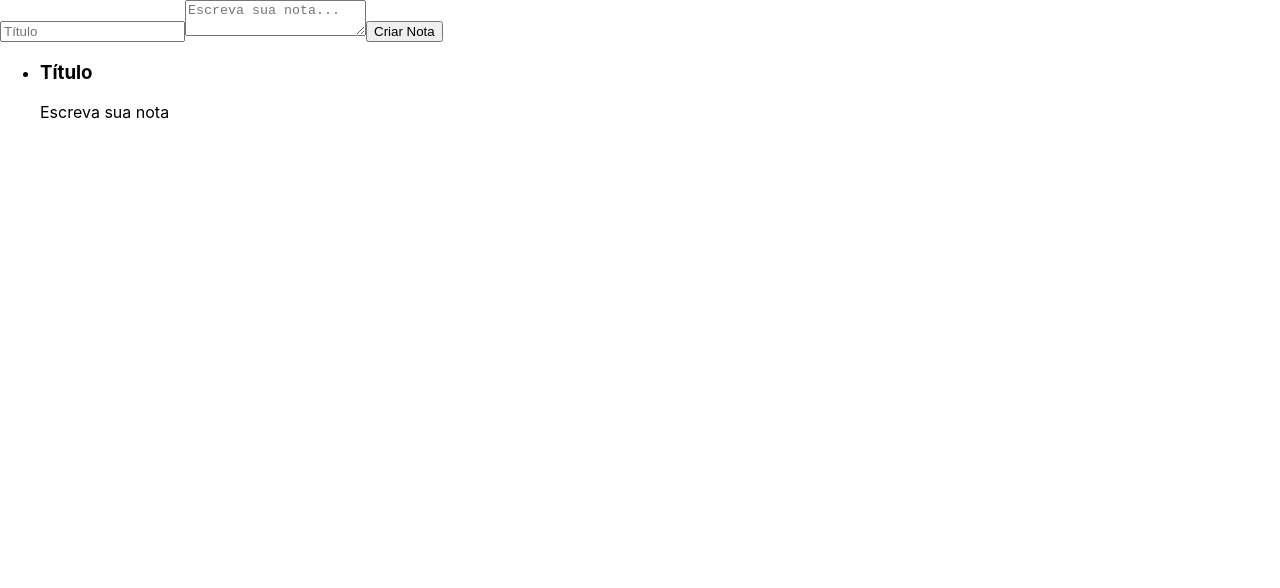
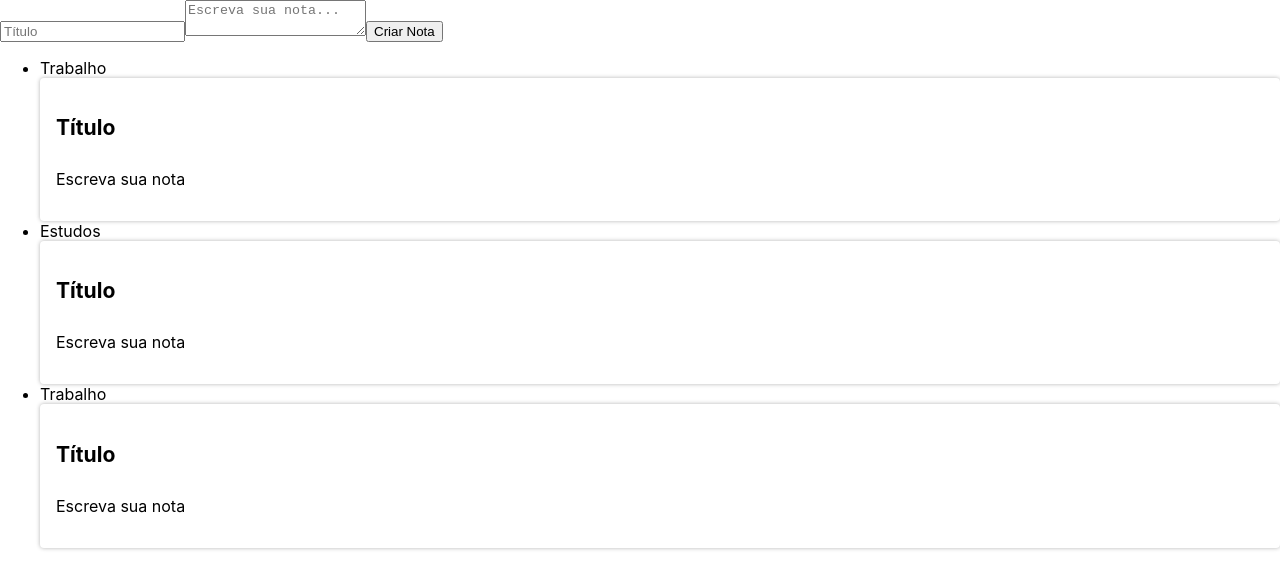
Before and after one commit to fhilips/ceep, a React (Create React App) app: page / in a window 1280 px wide. Shown: the top 588 px of the page. Built offline with nearby package versions, Linux system fonts and the light colour scheme.

Commit message:
adicionar estilos

```diff
--- a/src/App.js
+++ b/src/App.js
@@ -1,18 +1,20 @@
 
-import React from 'react';
-import ListaDeNotas from './components/ListaDeNotas';
+import React, { Component } from 'react';
+import FormularioCadastro from './components/FormularioCadastro';
+import ListaDeNotas from './components/ListaDeNotas/ListaDeNotas';
 
-function App() {
+
+class App extends Component {
+
+    render() {
       return (
         <section>
-      <form>
-        <input type="text" placeholder="Título"/>
-        <textarea placeholder="Escreva sua nota..." />
-        <button>Criar Nota</button>
-      </form>
+          <FormularioCadastro/>
           <ListaDeNotas/>
         </section>
       );
     }
+  }
+
 
 export default App;
--- /dev/null
+++ b/src/components/CardNota/CardNota.jsx
@@ -0,0 +1,17 @@
+import React, { Component } from 'react';
+import "./estilo.css";
+
+class CardNota extends Component {
+
+    render() {
+        return (
+            <section className="card-nota">
+                <header className="card-nota_cabecalho">
+                    <h3 className="card-nota_titulo">Título</h3>
+                </header>
+                <p className="card-nota_texto">Escreva sua nota</p>
+            </section>);
+        };
+}
+
+export default CardNota;
--- /dev/null
+++ b/src/components/CardNota/estilo.css
@@ -0,0 +1,28 @@
+.card-nota{
+    display: flex;
+    flex-direction: column;
+    align-items: flex-start;
+    justify-content: space-between;
+    background-color: var(--fundo-detalhes);
+    border-radius: 4px;
+    flex-wrap: wrap;
+    box-shadow: 0 0 4px rgba(0, 0, 0, 0.3);
+    padding: 16px;
+}
+
+.card-nota_cabecalho {
+    font-size: 1.1em;
+    display: flex;
+    justify-content: space-between;
+    align-items: center;
+}
+
+.card-nota_texto {
+    margin-top: 8px;
+    font-size: 1em;
+}
+
+.card-nota_titulo {
+    font-size: 1.2em;
+    margin-right: 12px;
+}
--- /dev/null
+++ b/src/components/FormularioCadastro.jsx
@@ -0,0 +1,16 @@
+import React, { Component } from 'react';
+
+class FormularioCadastro extends Component {
+
+    render() {
+        return (
+            <form>
+                <input type="text" placeholder="Título" />
+                <textarea placeholder="Escreva sua nota..." />
+                <button>Criar Nota</button>
+            </form>
+            );
+    }
+}
+
+export default FormularioCadastro;
--- a/src/components/ListaDeNotas.jsx
+++ /dev/null
@@ -1,19 +0,0 @@
-import React, { Component } from 'react';
-
-export default class ListaDeNotas extends Component{
-    render(){
-        return(
-            <ul>
-                <li>
-                <section>
-                    <header>
-                    <h3>Título</h3>
-                    </header>
-                    <p>Escreva sua nota</p>
-                </section>
-                </li>
-            </ul>
-        );
-    }
-
-}
--- /dev/null
+++ b/src/components/ListaDeNotas/ListaDeNotas.jsx
@@ -0,0 +1,25 @@
+import React, { Component } from 'react';
+import CardNota from '../CardNota/CardNota';
+
+import './estilo.css';
+
+class ListaDeNotas extends Component {
+    render() {
+        return (
+            <ul className="lista-notas">
+                {Array.of("Trabalho", "Estudos", "Trabalho").map((categoria, index) => {
+                    return (
+                        <li className="lista-notas_item" key={index}>
+                            <div>{categoria}</div>
+                            <CardNota />
+                        </li>
+                        )
+                    })
+                }
+            </ul>
+        );
+    }
+
+}
+
+export default ListaDeNotas;
```
Also changed, not shown: src/components/ListaDeNotas/estilo.css (added). Lines whose indentation alone changed are shown as unchanged.
